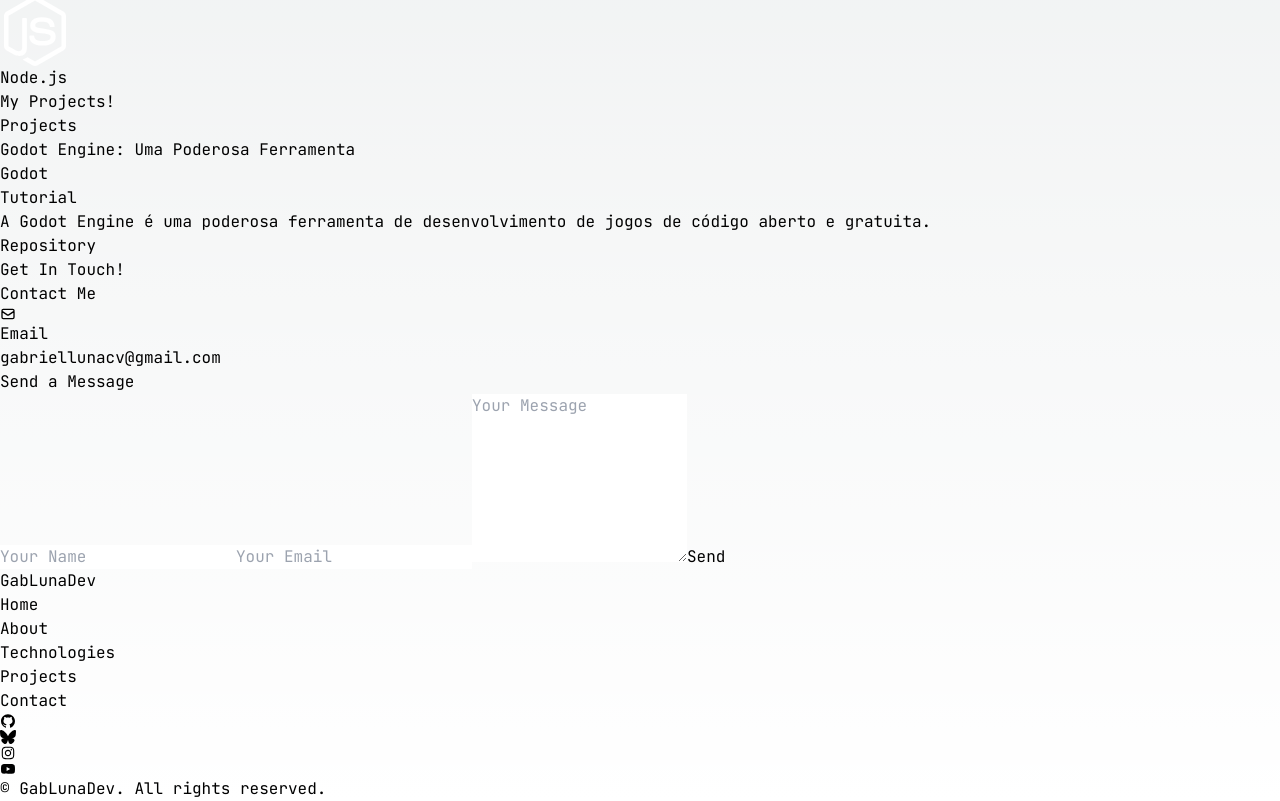
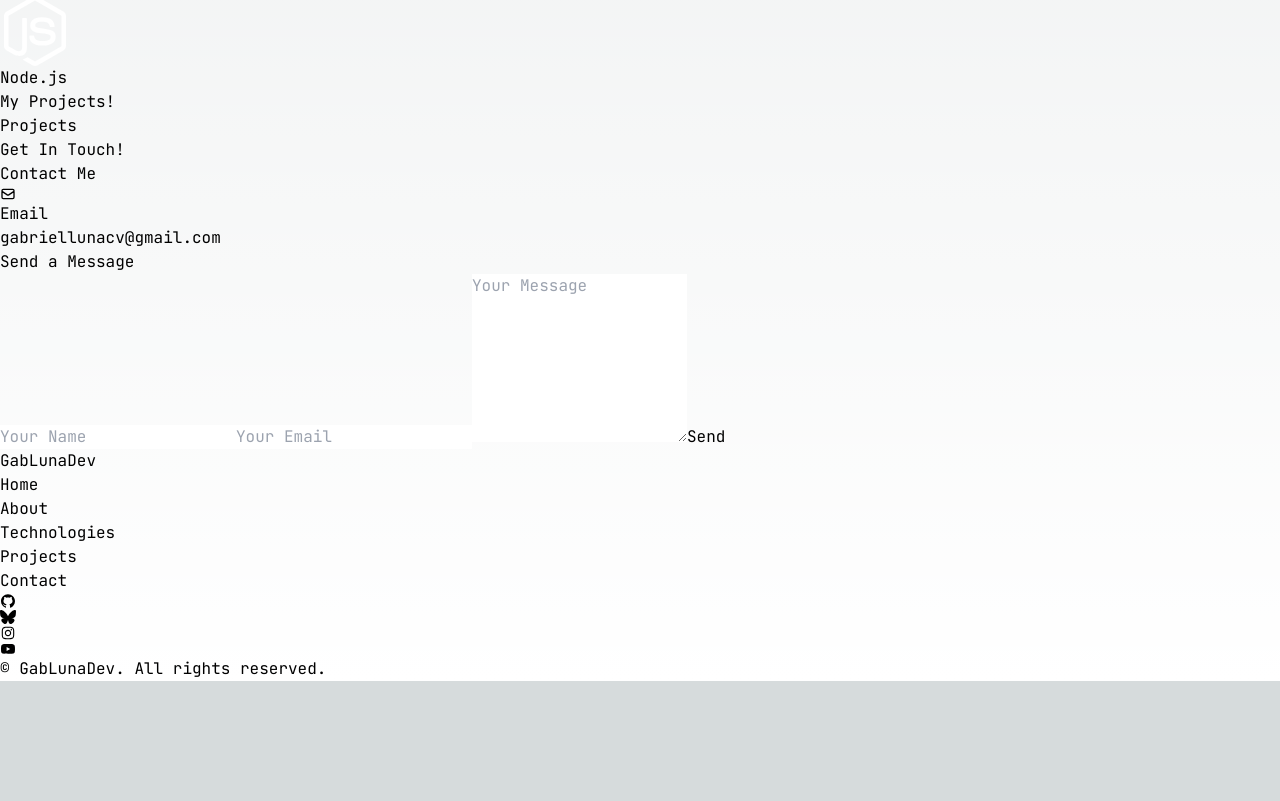
Before and after one commit to GabLunaDev/Portfolio, a Next.js app: page /en in a window 1280 px wide. Shown: the part 1760-2561 px from the top of the page. After the commit the page ends 2441 px from the top, so only its background shows below. Built offline with nearby package versions, Linux system fonts and the light colour scheme.

Commit message:
Removing my project template

```diff
--- a/src/app/components/ProjectsSection.tsx
+++ b/src/app/components/ProjectsSection.tsx
@@ -5,13 +5,13 @@ import { ProjectMetadata } from "@/utils/ProjectMetadata";
 
 export default function ProjectsSection() {
   const projectsMetadata: ProjectMetadata[] = [
-    {
-      title: "Godot Engine: Uma Poderosa Ferramenta",
-      short_description: "A Godot Engine é uma poderosa ferramenta de desenvolvimento de jogos de código aberto e gratuita.",
-      background_image: "godot-bg-image.jpg",
-      github_link: "https://github.com/godotengine/godot",
-      tags: ["Godot", "Tutorial"],
-    }
+    // {
+    //   title: "Godot Engine: Uma Poderosa Ferramenta",
+    //   short_description: "A Godot Engine é uma poderosa ferramenta de desenvolvimento de jogos de código aberto e gratuita.",
+    //   background_image: "godot-bg-image.jpg",
+    //   github_link: "https://github.com/godotengine/godot",
+    //   tags: ["Godot", "Tutorial"],
+    // }
   ];
 
   const locale = useLocale();
```
